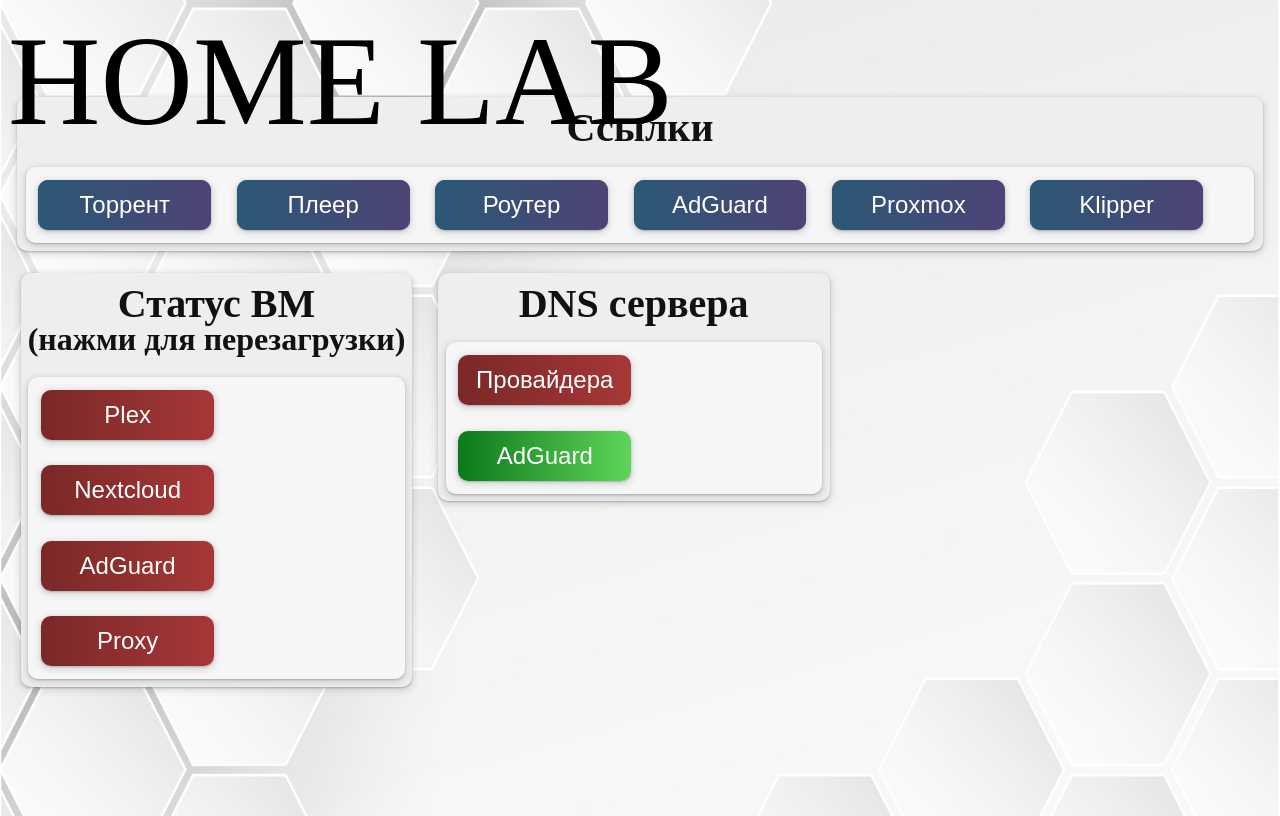
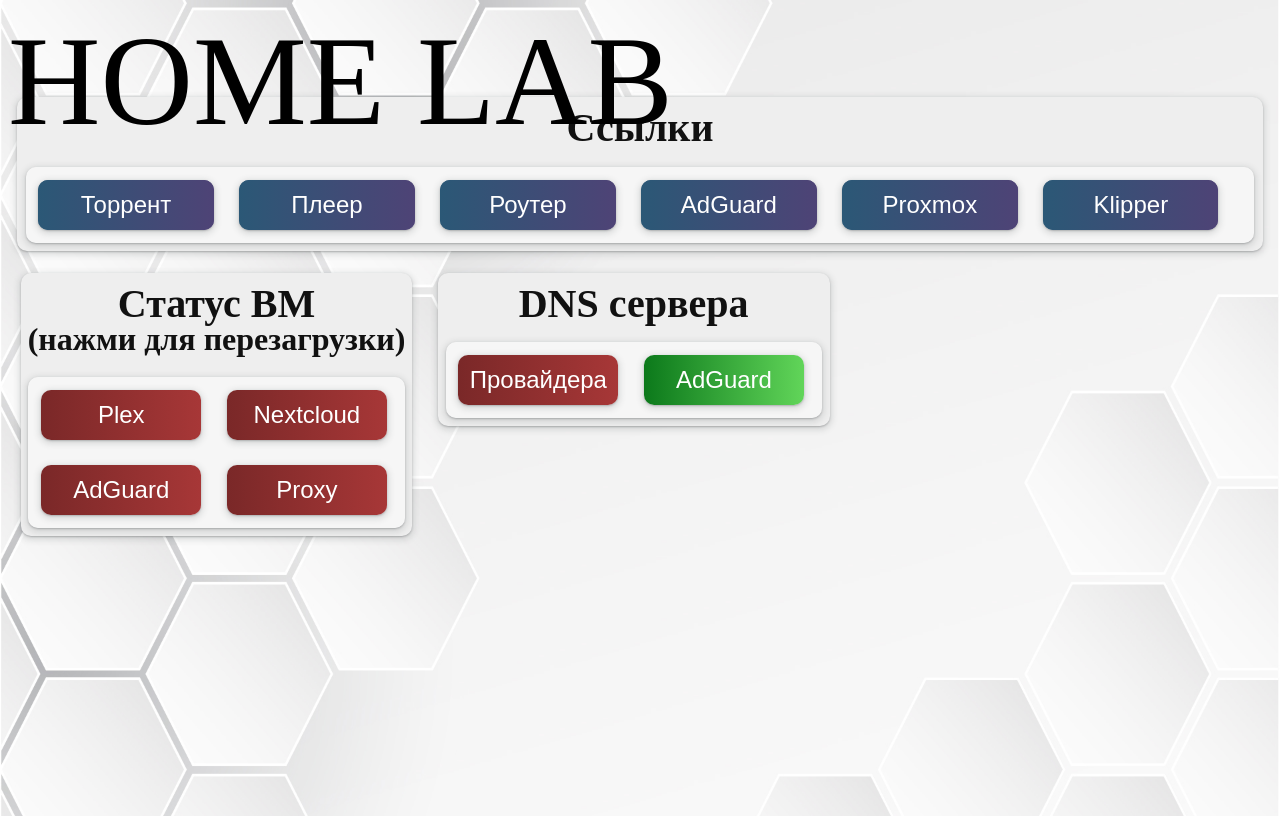
Before and after one commit to VizzleTF/home_lab, a Flask app: template templates/home.html in a window 1280 px wide. Run offline with Flask 3, Linux system fonts and the light colour scheme; the template is opened without the code that fills it, so the values that code supplies are empty.

Commit message:
small css changes

```diff
--- a/static/css/style.css
+++ b/static/css/style.css
@@ -37,7 +37,7 @@
     float: left;
     font-size: 150%;
 	margin: 1vw;
-    width: 13.5vw;
+    width: 13.7vw;
     height: 50px;
     border: none;
     outline: none;
@@ -129,8 +129,10 @@
 
 .red {
     background: linear-gradient(to right, #7a2828 0%, #a73737 100%);
+    width: 12.5vw;
 }
 
 .green {
     background: linear-gradient(to right, #0c791b 0%, #61d559 100%);
+    width: 12.5vw;
 }
```
